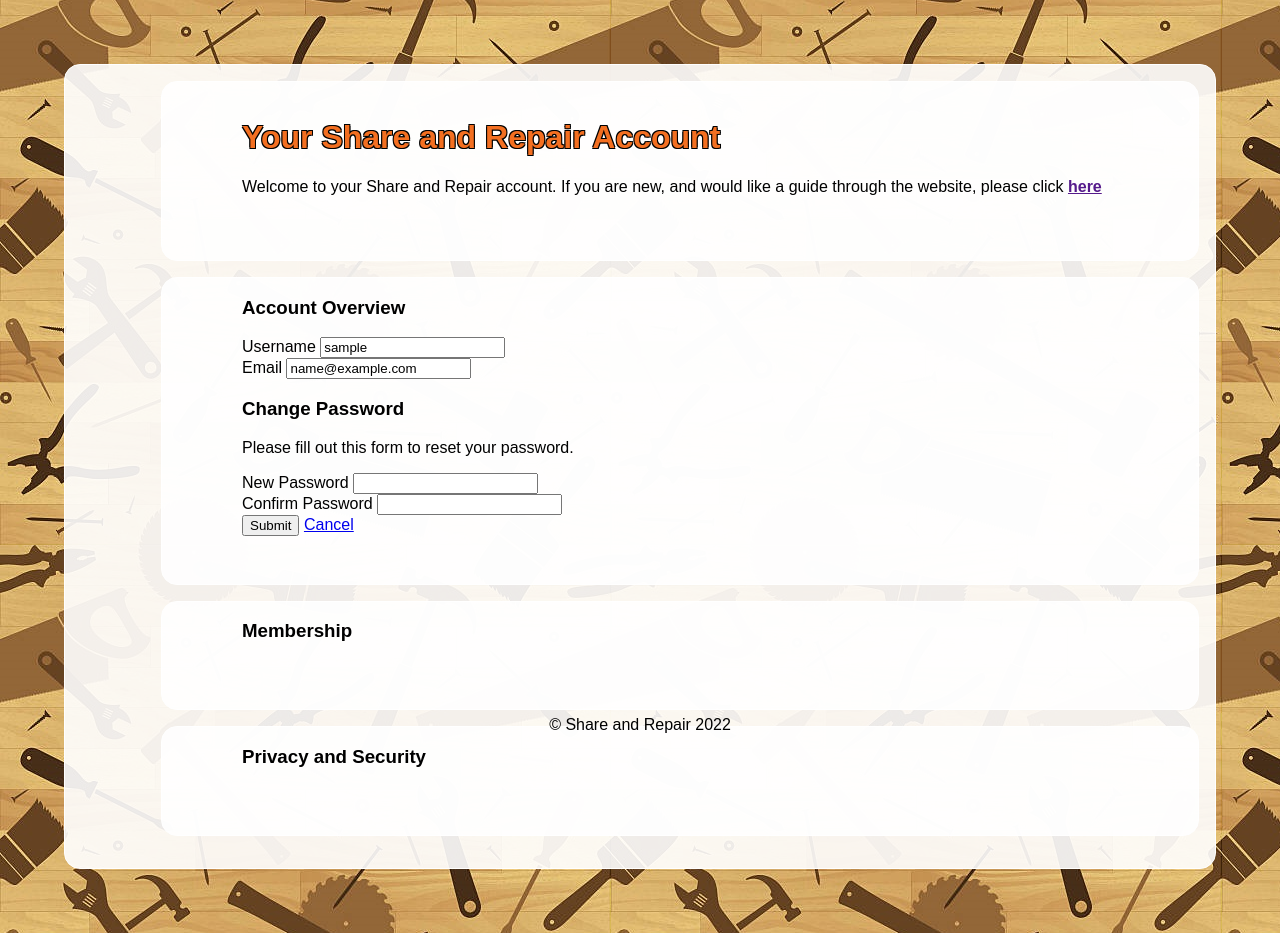
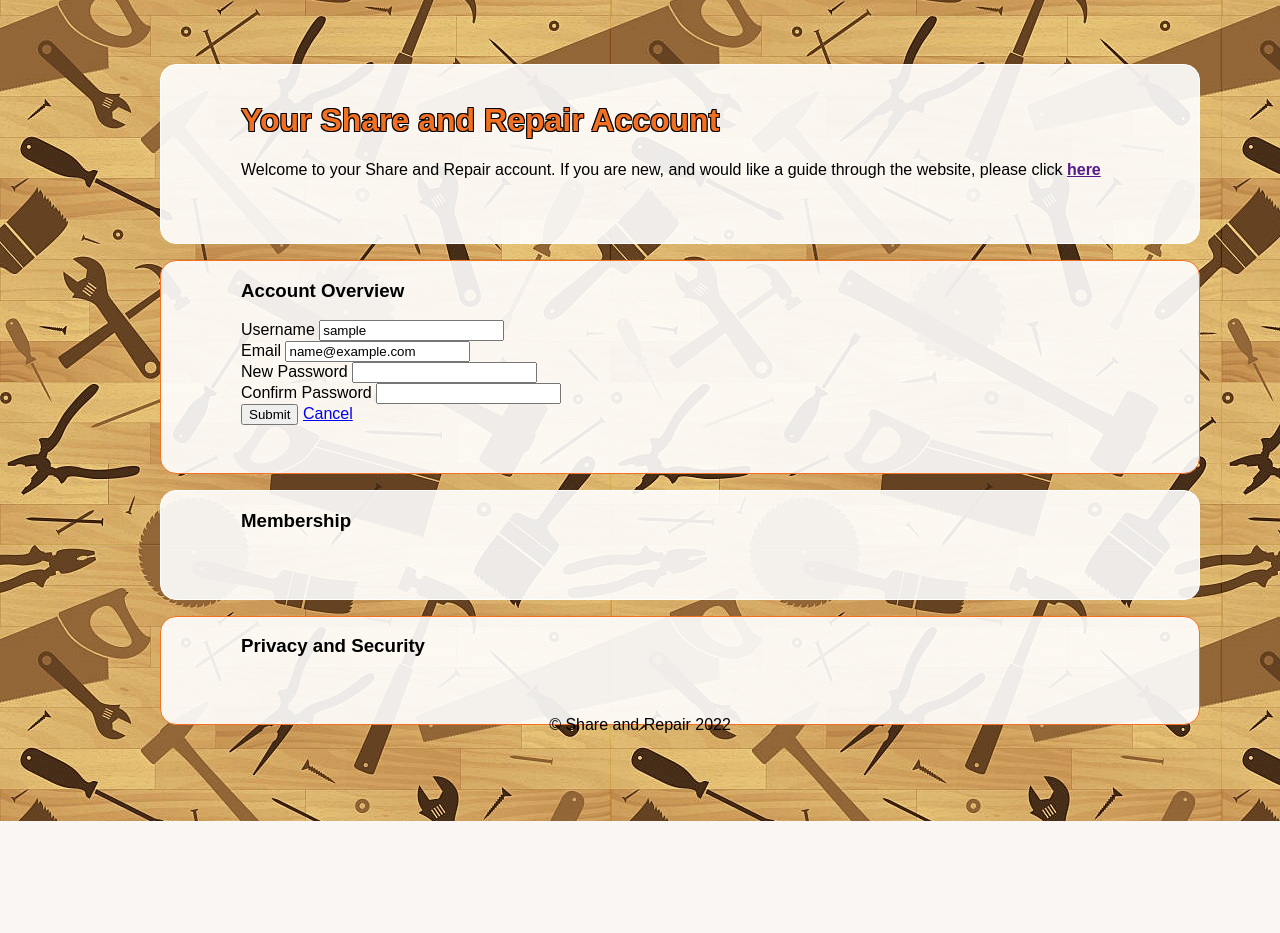
Before and after one commit to leannejwalker/SARSystem, a PHP site: page /account.php in a window 1280 px wide. Shown: the part 66-999 px from the top of the page. After the commit the page ends 887 px from the top, so only its background shows below. Run offline with PHP 8.4, Linux system fonts and the light colour scheme; the visitor is signed in with stand-in values (Sample User, id 1); some libraries are stand-ins or nearby versions.

Commit message:
More changes

```diff
--- a/account.php
+++ b/account.php
@@ -85,8 +85,8 @@ if($_SERVER["REQUEST_METHOD"] == "POST"){
       padding-bottom: 1em;
       border-radius: 1em;
     }
-    .main{
-      border: 0.1em solid #ffffff;
+    .main#orange{
+      border: 0.1em solid #F36F21;
       margin: 1em;
       padding-left: 5em;
       padding-bottom: 3em;
@@ -114,13 +114,13 @@ if($_SERVER["REQUEST_METHOD"] == "POST"){
   <body>
     <?php include "header.php"?>
     <div class ="main" id="together">
-        <div class="main">
+        <div class="main" id="purple">
             <div>
                 <h1>Your Share and Repair Account</h1>
                 <p>Welcome to your Share and Repair account. If you are new, and would like a guide through the website, please click <a href=""><b>here</b></a></p>
             </div>
         </div>
-        <div class="main">
+        <div class="main" id="orange">
             <div>
                 <h3>Account Overview</h3>
                 <div class="form-group">
@@ -131,8 +131,6 @@ if($_SERVER["REQUEST_METHOD"] == "POST"){
                     <label>Email</label>
                     <input type="text" name="email" class="form-control" value="<?=$_SESSION['email']?>" readonly>
                 </div>
-                <h3>Change Password</h3>
-                <p>Please fill out this form to reset your password.</p>
                 <form action="<?php echo htmlspecialchars($_SERVER["PHP_SELF"]); ?>" method="post">
                     <div class="form-group">
                         <label>New Password</label>
@@ -151,12 +149,12 @@ if($_SERVER["REQUEST_METHOD"] == "POST"){
                 </form>
             </div>
         </div>
-        <div class="main">
+        <div class="main" id="purple">
             <div>
                 <h3>Membership</h3>
             </div>
         </div>
-        <div class="main">
+        <div class="main" id="orange">
         <div>
             <h3>Privacy and Security</h3>
         </div>
```
